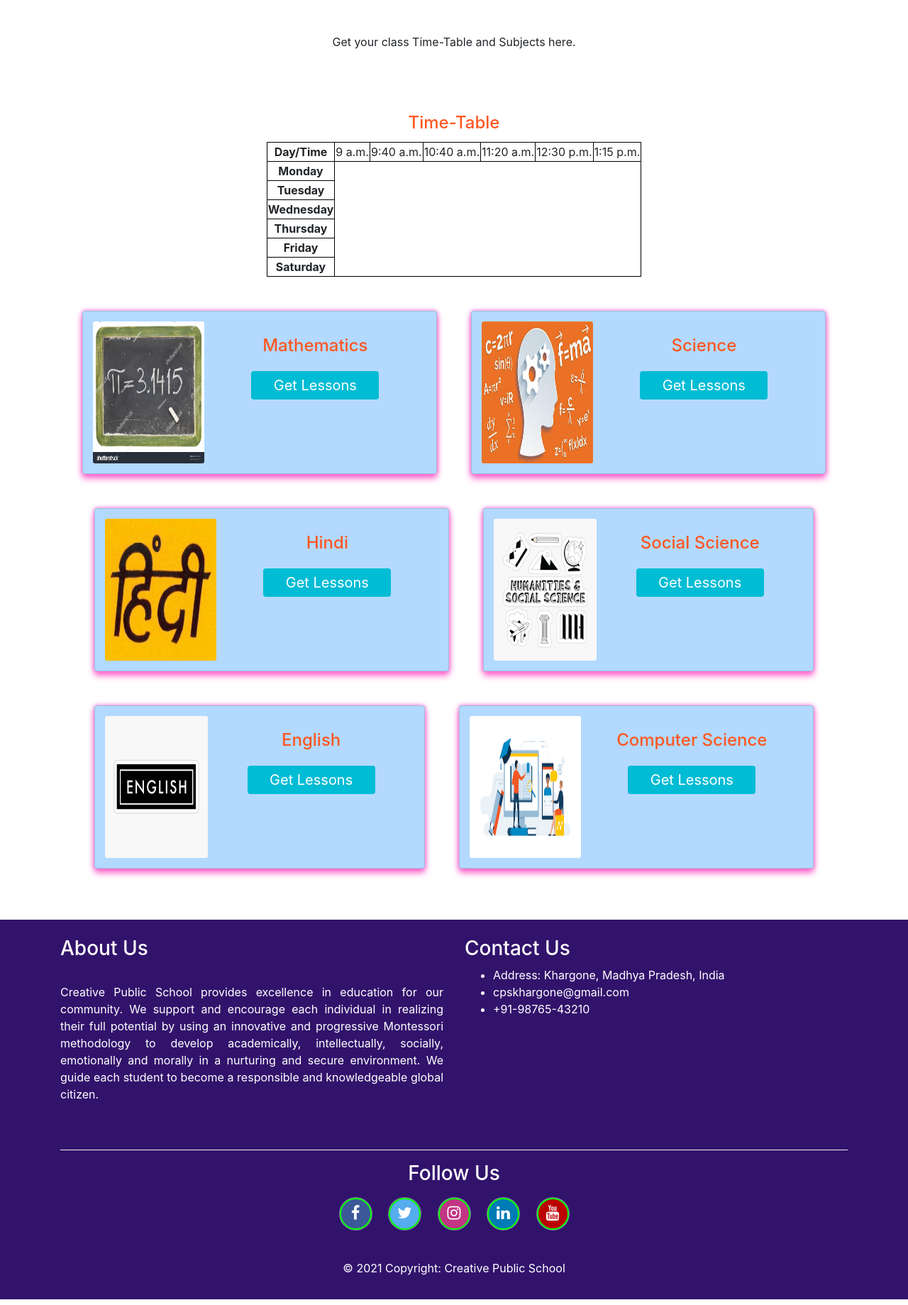
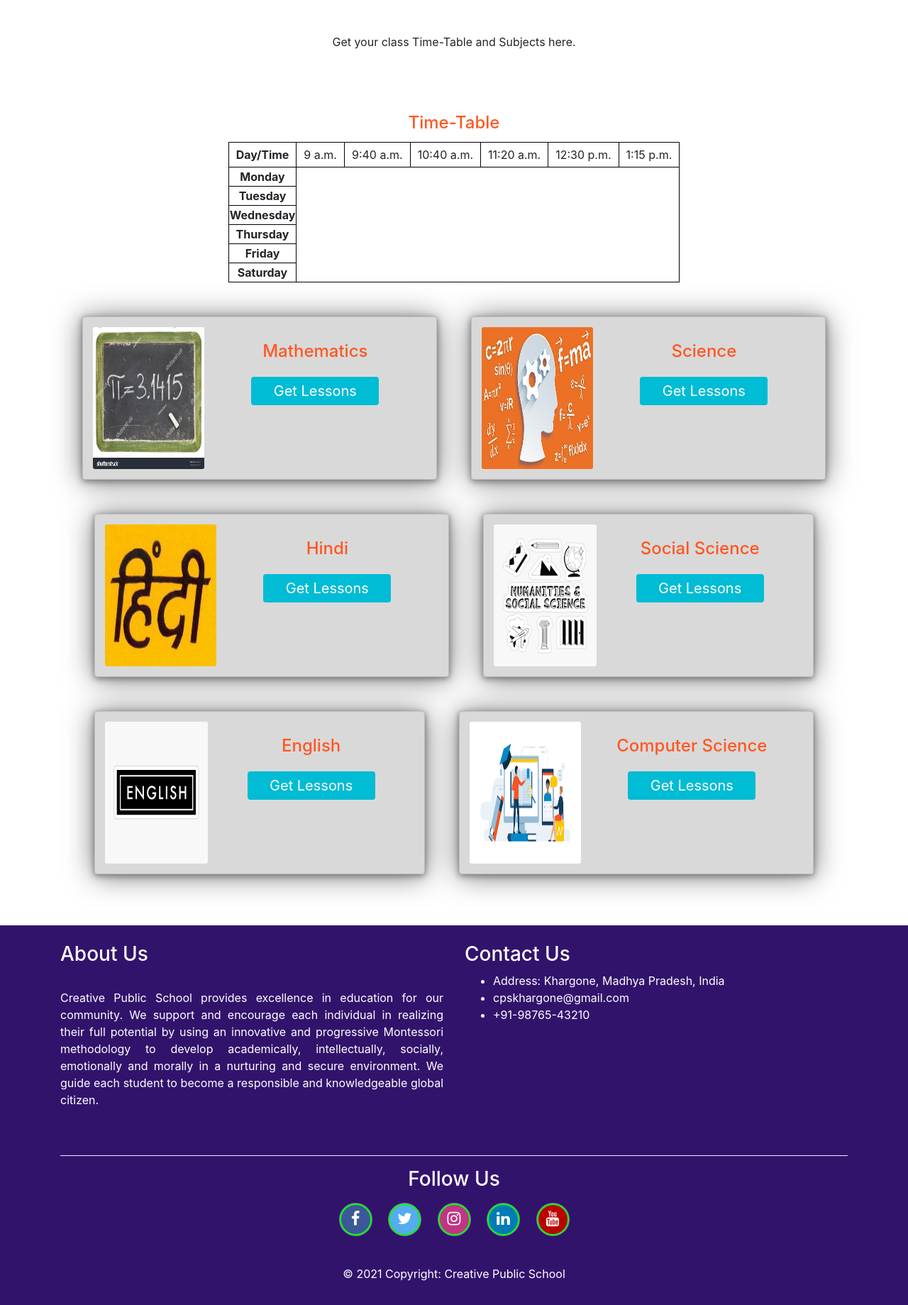
Before and after one commit to sujitmanagre/school_management_project, a Django app: a page that uses templates/base.html in a window 1280 px wide. Shown: the part 494-2333 px from the top of the page at 71% size. Run offline with Django 3.2, Linux system fonts and the light colour scheme; data comes from the database, SQL or seed files in the repository; some libraries are stand-ins or nearby versions.

Commit message:
Update styles.css

```diff
--- a/static/styles.css
+++ b/static/styles.css
@@ -123,7 +123,19 @@
   content: "/\00a0";
 }
 
+ul.breadcrumb li a {
+  color: #ffff00;
+  text-decoration: none;
+}
 
+ul.breadcrumb li a:hover {
+  color: #1aff1a;
+  text-decoration: none;
+}
+
+.disabled-text{
+  color: #ffffcc;
+}
 /* bradcrumb class over */
 /* --------------------------------------------------------------*/
 
@@ -137,7 +149,21 @@
     cursor:default;
 }
 
+.card-std:hover{
+  transform: scale(1.05);
+  box-shadow: 0 10px 20px #800055, 0 4px 8px #800055;
+}
 
+.box-shadow-hover{
+  background: #d9d9d9;
+  box-shadow: 0 2px 40px 0 #737373, 0 2px 10px 0 #737373;
+  transition: .3s transform cubic-bezier(.155,1.105,.295,1.12),.3s box-shadow,.3s -webkit-transform cubic-bezier(.155,1.105,.295,1.12);
+}
+
+.box-shadow-hover:hover{
+  transform: scale(1.05);
+  box-shadow: 0 2px 40px 0 #0d0d0d, 0 2px 10px 0 #0d0d0d;
+}
 /* --------------------------------------------------------------*/
 
 /* style for cards view of faculty section */
@@ -171,7 +197,30 @@
   margin: 5px;
 }
 
+.button-les span {
+  cursor: pointer;
+  display: inline-block;
+  position: relative;
+  transition: 0.5s;
+}
 
+.button-les span:after {
+  content: '\00bb';
+  position: absolute;
+  opacity: 0;
+  top: 0;
+  right: -20px;
+  transition: 0.5s;
+}
+
+.button-les:hover span {
+  padding-right: 25px;
+}
+
+.button-les:hover span:after {
+  opacity: 1;
+  right: 0;
+}
 /* --------------------------------------------------------------*/
 
 /*login and register button inside standard card*/
@@ -192,7 +241,9 @@
 #class-time-table, #class-time-table th, #class-time-table td{
   border:1px solid black;
 }
-
+#class-time-table td{
+  padding: 5px 10px;
+}
 /* --------------------------------------------------------------*/
 
 /* style for responsive video */
@@ -221,7 +272,18 @@
     -o-background-size: cover;
     background-size: cover;
 }
-
+#event-section .card-event{
+  height: 450px;
+  width: 450px;
+}
+#event-section .card-event img{
+  width: 100%;
+  height: 100%;
+  object-fit: fill;
+  position: absolute;
+  top: 0;
+  left: 0;
+}
 .event-mask{
   width: 100%;
   height: auto;
```
